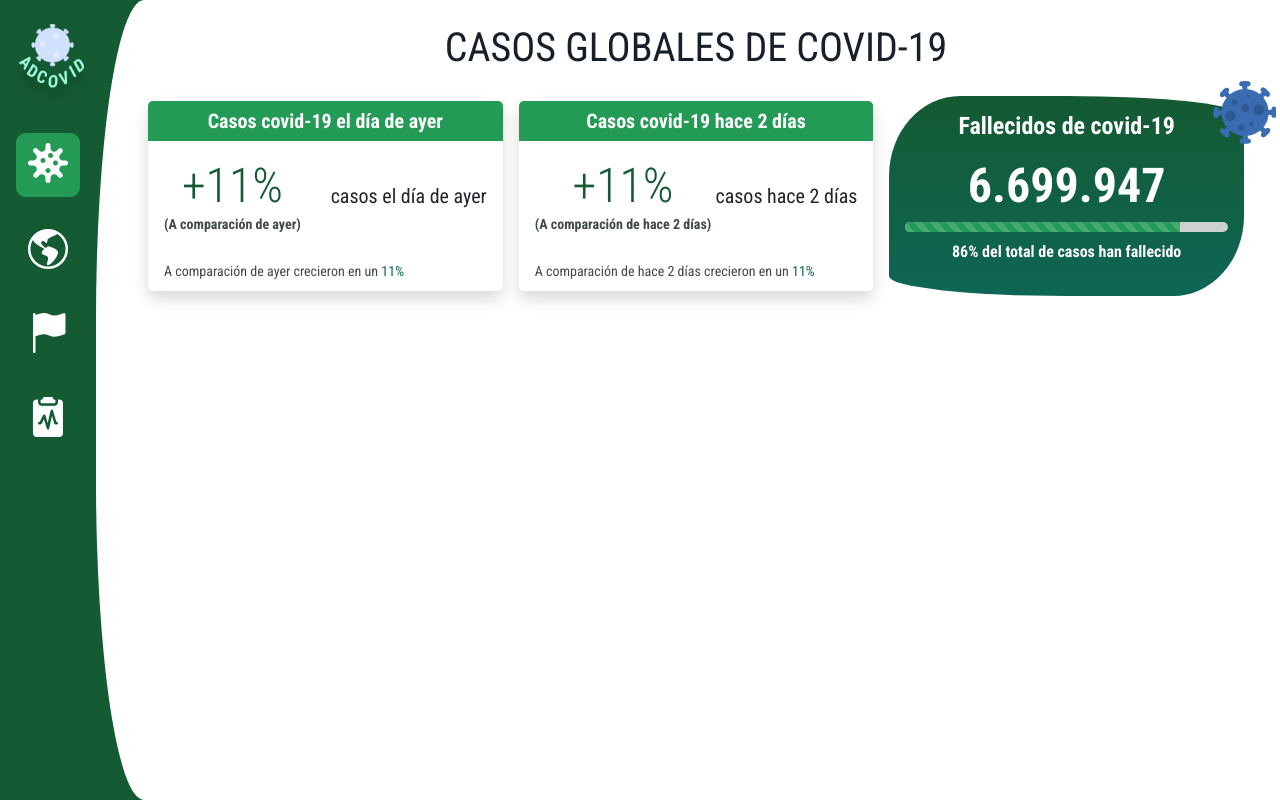
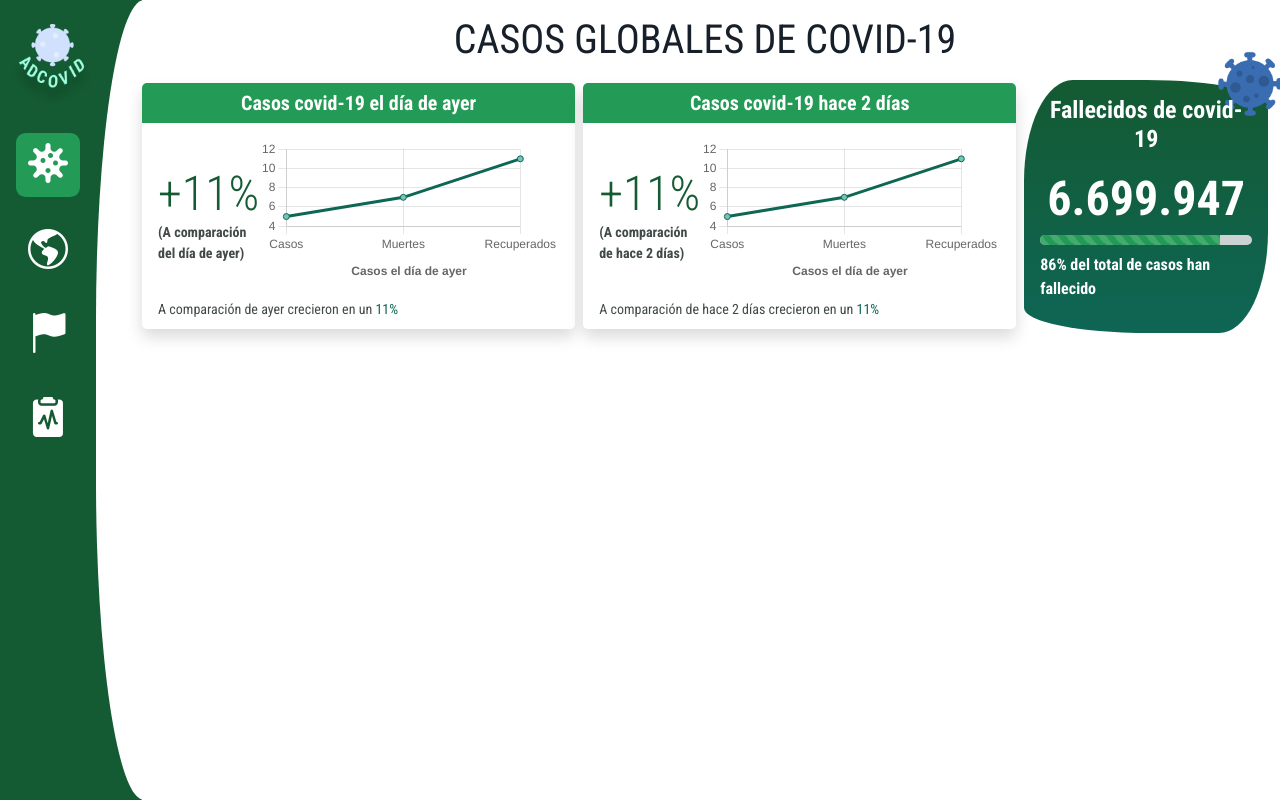
Before and after one commit to JKmoises/adcovid, a React (Create React App) app: page / in a window 1280 px wide. Built offline with nearby package versions, Linux system fonts and the light colour scheme.

Commit message:
Agregando Graficas de línea de datos de covid del día de ayer y hace 2 días

```diff
--- a/package.json
+++ b/package.json
@@ -11,9 +11,11 @@
     "@types/react": "^18.0.26",
     "@types/react-dom": "^18.0.10",
     "bootstrap": "^5.2.3",
+    "chart.js": "^4.2.0",
     "gh-pages": "^4.0.0",
     "react": "^18.2.0",
     "react-bootstrap": "^2.7.0",
+    "react-chartjs-2": "^5.2.0",
     "react-dom": "^18.2.0",
     "react-router-dom": "^6.6.2",
     "react-scripts": "5.0.1",
--- a/src/App.css
+++ b/src/App.css
@@ -36,6 +36,10 @@
   border-radius: 20% 50% / 40% 10%;
 }
 
+.flex-50{
+  flex: 0 0 50%;
+}
+
 
 .icon{
   font-size: 2rem;
@@ -54,8 +58,8 @@
 
 .icon-covid{
   width: 4rem;
-  top: -1rem;
-  right: -2rem;
+  top: -.9rem;
+  right: -.5rem;
 }
 
 .logo{
@@ -111,6 +115,11 @@ No media query for `xs` since this is the default in Bootstrap */
     opacity: .7;
   }
 
+  .icon-covid {
+    top: -1.8rem;
+    right: -.8rem;
+  }
+
   .left-7 {
     left: 6rem;
   }
@@ -132,12 +141,12 @@ No media query for `xs` since this is the default in Bootstrap */
     top: 0;
   }
 
+  .vh-md-100{
+    height: 100vh;
+  }
+
   .w-7 {
     width: 7rem;
-  }
-
-  .w-10 {
-    width: 10rem !important;
   }
 
   .w-11 {
@@ -146,10 +155,31 @@ No media query for `xs` since this is the default in Bootstrap */
 }
 
 /* Large devices (desktops, 992px and up) */
-@media (min-width: 992px) {}
+@media (min-width: 992px) {
+
+  .w-10 {
+    width: 10rem !important;
+  }
+
+  .flex-50 {
+    flex: 0 0 50% !important;
+  }
+
+
+}
 
 /* X-Large devices (large desktops, 1200px and up) */
-@media (min-width: 1200px) {}
+@media (min-width: 1200px) {
+
+}
+
+@media (min-width: 1267px) {
+  .flex-50 {
+    flex: 1 0 0 !important;
+  }
+}
 
 /* XX-Large devices (larger desktops, 1400px and up) */
-@media (min-width: 1400px) {}
+@media (min-width: 1400px) {
+
+}
--- a/src/components/CardCovid.tsx
+++ b/src/components/CardCovid.tsx
@@ -1,13 +1,64 @@
+/* eslint-disable import/first */
 import { Card } from "react-bootstrap";
 
 type AppProps = {
-  children?: React.ReactNode;
   cardTitle: string;
   bodyText: string;
   footerText: string;
+}
+
+import {
+  Chart as ChartJS,
+  CategoryScale,
+  LinearScale,
+  PointElement,
+  LineElement,
+  Title,
+  Tooltip,
+  Legend,
+} from "chart.js";
+import { Line } from "react-chartjs-2";
+
+ChartJS.register(
+  CategoryScale,
+  LinearScale,
+  PointElement,
+  LineElement,
+  Title,
+  Tooltip,
+  Legend
+);
+
+const options = {
+  responsive: true,
+  plugins: {
+    legend: {
+      display: false,
+    },
+    title: {
+      display: true,
+      text: "Casos el día de ayer",
+      position: "bottom" as const,
+    },
+  },
 };
 
-export const CardCovid = ({ children, cardTitle, bodyText, footerText }: AppProps) => {
+const labels = ["Casos", "Muertes", "Recuperados"];
+
+const data = {
+  labels,
+  datasets: [
+    {
+      data: labels.map((label) => label.length),
+      borderColor: "#0E6655",
+      backgroundColor: "#73C6B6",
+    },
+  ],
+};
+
+export const CardCovid = ({ cardTitle, bodyText, footerText }: AppProps) => {
+
+
   return (
     <Card className="shadow border-0 p-0">
       <Card.Header className="bg-third-color border-0">
@@ -16,13 +67,17 @@ export const CardCovid = ({ children, cardTitle, bodyText, footerText }: AppProp
         </Card.Title>
       </Card.Header>
 
-      <Card.Body className="d-flex flex-column flex-lg-row justify-content-between align-items-center">
+      <Card.Body className="d-flex flex-column flex-sm-row justify-content-around align-items-center pb-0">
         <Card.Text className="d-flex flex-column align-items-center text-gray-dark-color fw-bold m-0">
           <span className="display-5 text-first-color">+11%</span>
           <small>{bodyText}</small>
         </Card.Text>
 
-        <section>{children}</section>
+        <section>
+          <Card.Text className="fs-5 text-center">
+            <Line data={data} options={options} />
+          </Card.Text>
+        </section>
       </Card.Body>
 
       <Card.Footer className="bg-white border-0">
--- a/src/components/CardIcon.tsx
+++ b/src/components/CardIcon.tsx
@@ -7,8 +7,12 @@ export const CardIcon = () => {
       className="position-relative d-flex flex-column align-items-center justify-content-center gap-2
     bg-gradient-green text-white p-3 br-card-icon"
     >
-      <img className="position-absolute img-fluid icon-covid" src={covidIcon} alt="Covid icono" />
-      <h4 className="fw-bold">Fallecidos de covid-19</h4>
+      <img
+        className="position-absolute img-fluid icon-covid"
+        src={covidIcon}
+        alt="Covid icono"
+      />
+      <h4 className="fw-bold text-center">Fallecidos de covid-19</h4>
       <span className="display-5 fw-bold">6.699.947</span>
       <ProgressBar className="w-100" animated now={85} />
       <p className="fw-bold">86% del total de casos han fallecido</p>
--- a/src/components/Navegacion.tsx
+++ b/src/components/Navegacion.tsx
@@ -4,13 +4,13 @@ import logo from "../assets/logo.png";
 
 export const Navegacion = () => {
   return (
-    <header className="position-md-fixed w-10 bg-first-color">
-      <div className="curve d-none d-md-block position-absolute w-11 min-vh-100 bg-white left-7"></div>
+    <header className="position-sticky top-0 vh-md-100 w-10 bg-first-color">
+      <div className="curve d-none d-lg-block position-absolute w-11 min-vh-100 bg-white left-7"></div>
 
       <div
         className="
           d-flex flex-row flex-md-column justify-content-between justify-content-md-start
-          align-items-center align-items-md-start min-vh-md-100 ps-2 pe-3 w-7
+          align-items-center align-items-lg-start min-vh-md-100 ps-2 pe-3 w-7
         "
       >
         <img className="logo img-fluid py-md-4 pt-3" src={logo} alt="Logo" />
--- a/src/index.css
+++ b/src/index.css
@@ -23,6 +23,8 @@ body {
   --bs-body-font-family: 'Roboto Condensed', sans-serif;
 }
 
+h4,
+header,
 main{
   z-index: 1;
 }
--- a/src/pages/Continentes.tsx
+++ b/src/pages/Continentes.tsx
@@ -2,7 +2,7 @@ import React from 'react'
 
 export const Continentes = () => {
   return (
-    <main className="w-100 p-4">
+    <main className="w-100 pe-md-5 pb-4 ms-10">
       <h1>Continentes</h1>
     </main>
   );
--- a/src/pages/Globales.tsx
+++ b/src/pages/Globales.tsx
@@ -1,40 +1,33 @@
 import { CardCovid } from "../components/CardCovid";
-import { Card, Row,Col } from "react-bootstrap";
+import { Row,Col } from "react-bootstrap";
 import { CardIcon } from '../components/CardIcon';
+
 
 export const Globales = () => {
   return (
-    <main className="w-100 pe-md-5 pb-4 ms-10">
-      <h1 className="text-center my-4 text-color">
+    <main className="d-flex flex-column align-items-center container-fluid ps-lg-0">
+      <h1 className="text-center my-3 text-color">
         CASOS GLOBALES DE COVID-19
       </h1>
 
-      <Row className="gap-4 gap-md-3 justify-content-center align-items-center">
-        <Col lg className="p-0 w-50">
+      <Row className="justify-content-center align-items-center gap-3 gap-xl-2 w-100">
+        <Col lg className="p-0">
           <CardCovid
             cardTitle="Casos covid-19 el día de ayer"
-            bodyText="(A comparación de ayer)"
+            bodyText="(A comparación del día de ayer)"
             footerText="A comparación de ayer crecieron en un"
-          >
-            <Card.Text className="fs-5 text-center">
-              casos el día de ayer
-            </Card.Text>
-          </CardCovid>
+          />
         </Col>
 
-        <Col lg className="p-0 w-50">
+        <Col lg className="p-0">
           <CardCovid
             cardTitle="Casos covid-19 hace 2 días"
             bodyText="(A comparación de hace 2 días)"
             footerText="A comparación de hace 2 días crecieron en un"
-          >
-            <Card.Text className="fs-5 text-center">
-              casos hace 2 días
-            </Card.Text>
-          </CardCovid>
+          />
         </Col>
 
-        <Col lg className="p-0 w-50">
+        <Col lg className="p-0 flex-50">
           <CardIcon />
         </Col>
       </Row>
--- a/src/pages/Pais.tsx
+++ b/src/pages/Pais.tsx
@@ -2,7 +2,7 @@ import React from 'react'
 
 export const Pais = () => {
   return (
-    <main className="w-100 p-4">
+    <main className="w-100 pe-md-5 pb-4 ms-10">
       <h1>Pais</h1>
     </main>
   );
--- a/src/pages/Vacunas.tsx
+++ b/src/pages/Vacunas.tsx
@@ -2,7 +2,7 @@ import React from 'react'
 
 export const Vacunas = () => {
   return (
-    <main className="w-100 p-4">
+    <main className="w-100 pe-md-5 pb-4 ms-10">
       <h1>Vacunas</h1>
     </main>
   );
```
Also changed, not shown: 2 other files (tests, documents, lock files or other folders).
